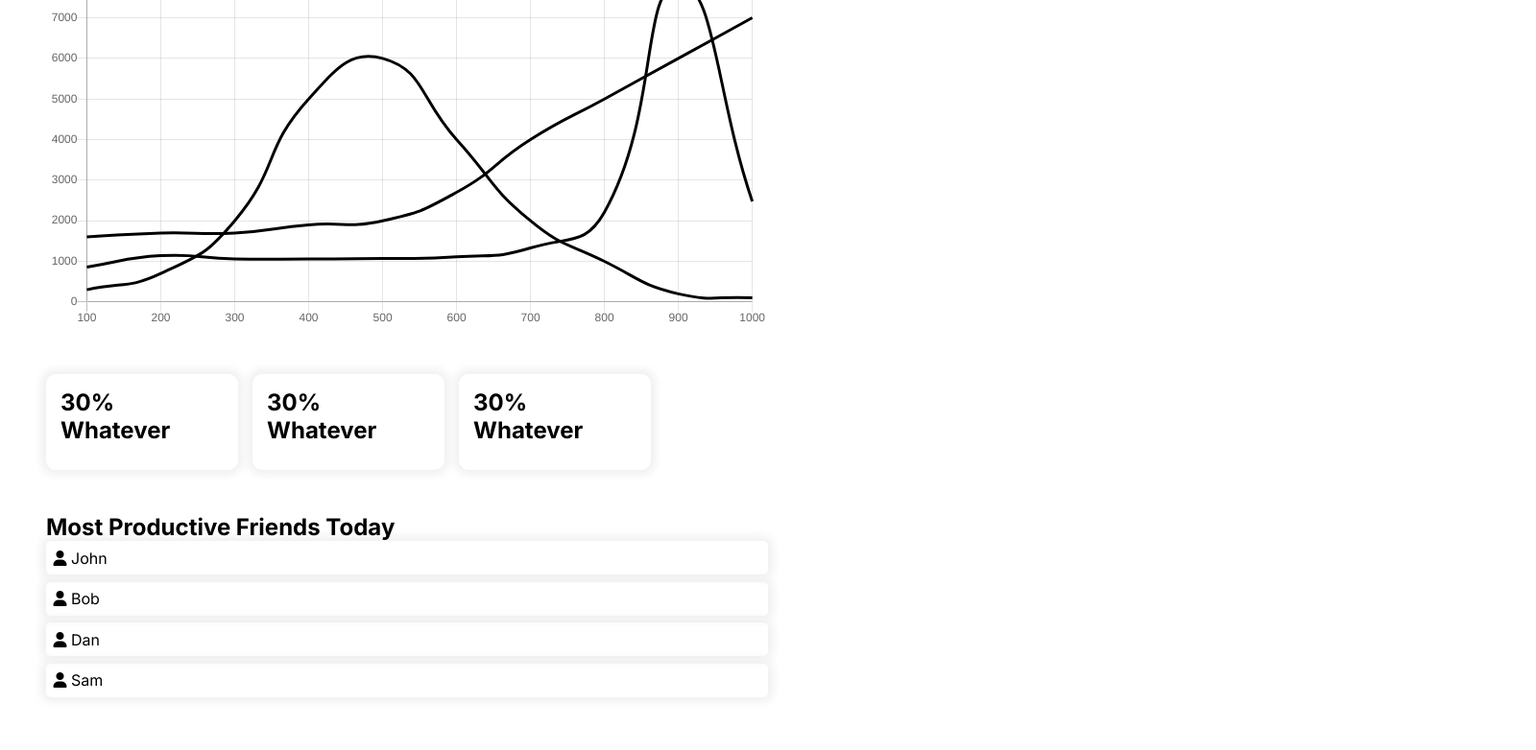
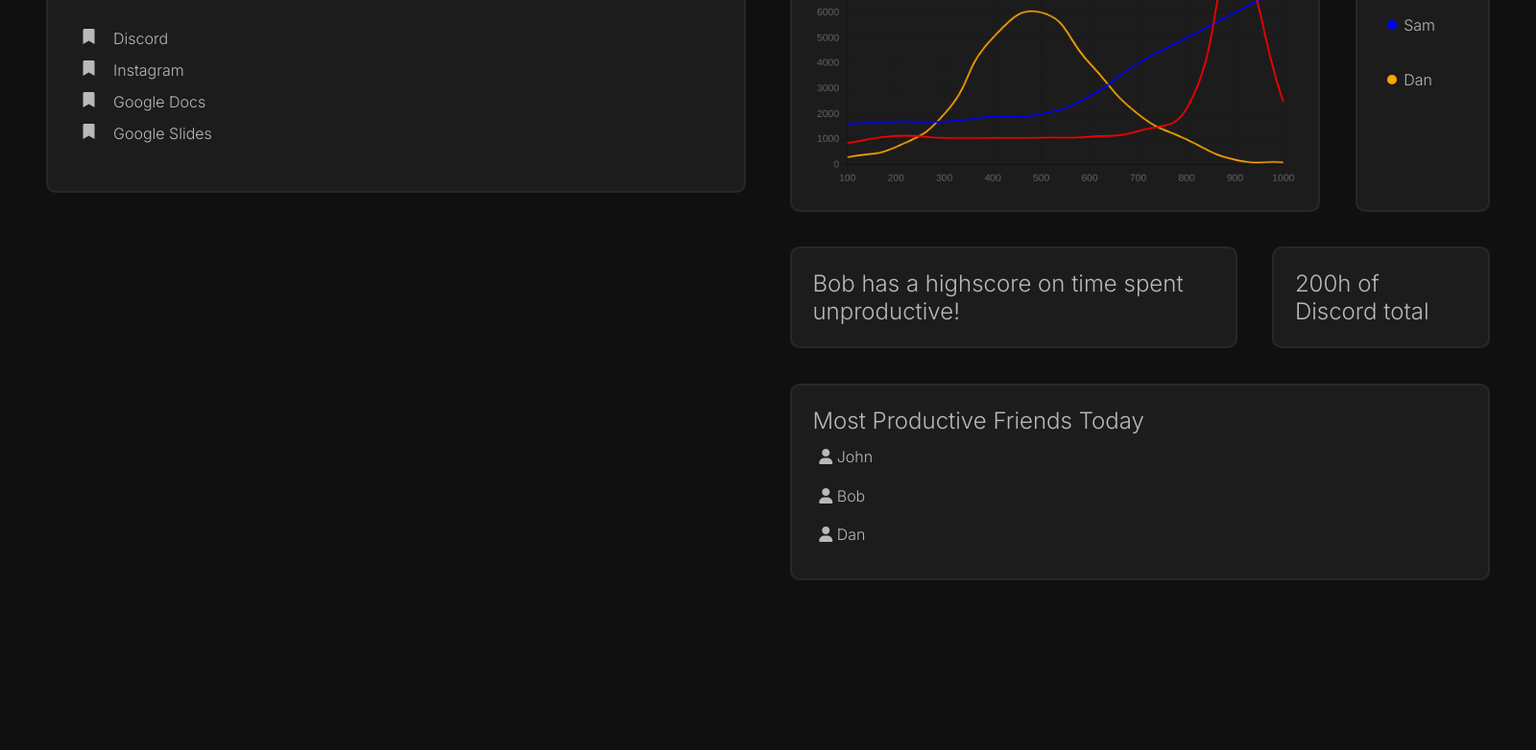
Before and after one commit to nicholasching/ProcrastiNation, an Electron app: page frontend/index.html in a window 1600 px wide. Shown: the part 118-900 px from the top of the page at 96% size. After the commit the page ends 800 px from the top, so only its background shows below. Drawn offline with nearby package versions, Linux system fonts and the light colour scheme.

Commit message:
Updated frontend, improved formatting and added hoverability for the graph and legend interaction

```diff
--- a/frontend/index.html
+++ b/frontend/index.html
@@ -18,63 +18,114 @@
 </head>
 <body>
 
-
-
-    <h1>DASHBOARD</h1>
+    <!-- <h1 class="main-title">DASHBOARD</h1> -->
     <div class="dashboard-container">
-        <canvas id="myChart" class="bar-chart"></canvas>
-        <div class="box-container">
-            <div class="box">
-                <h2>30% Whatever</h2>
-            </div>
-            <div class="box">
-                <h2>30% Whatever</h2>
-            </div>
-            <div class="box">
-                <h2>30% Whatever</h2>
+        <div class="left-container">
+            <div class="app-stats-container tile">
+                <h2 class="app-stats-title">Your Most Used Apps Today</h2>
+                <div class="app"><i class="fa-solid fa-bookmark"></i> Discord</div>
+                <div class="app"><i class="fa-solid fa-bookmark"></i> Instagram</div>
+                <div class="app"><i class="fa-solid fa-bookmark"></i> Google Docs</div>
+                <div class="app"><i class="fa-solid fa-bookmark"></i> Google Slides</div>
             </div>
         </div>
-        <div class="leaderboard-container">
-            <h2>Most Productive Friends Today</h2>
-            <div class="person"><i class="fa-solid fa-user"></i> John</div>
-            <div class="person"><i class="fa-solid fa-user"></i> Bob</div>
-            <div class="person"><i class="fa-solid fa-user"></i> Dan</div>
-            <div class="person"><i class="fa-solid fa-user"></i> Sam</div>
+        <div class="right-container">
+            <div class="graph-container">
+                <canvas id="myChart" class="bar-graph tile"></canvas>
+                <div class="legend tile">
+                    <div class="legend-person" id="person1"><div class="legend-person-color" style="background-color: red;"></div><p>Bob</p></div>
+                    <div class="legend-person" id="person2"><div class="legend-person-color" style="background-color: blue;"></div><p>Sam</p></div>
+                    <div class="legend-person" id="person3"><div class="legend-person-color" style="background-color: orange;"></div><p>Dan</p></div>
+                </div>
+            </div>
+
+            <div class="box-container">
+                <div class="box tile">
+                    <h2>Bob has a highscore on time spent unproductive!</h2>
+                </div>
+                <div class="box tile">
+                    <h2>200h of Discord total</h2>
+                </div>
+            </div>
+            <div class="leaderboard-container tile">
+                <h2 class="leaderboard-title">Most Productive Friends Today</h2>
+                <div class="leaderboard-person"><i class="fa-solid fa-user"></i> John</div>
+                <div class="leaderboard-person"><i class="fa-solid fa-user"></i> Bob</div>
+                <div class="leaderboard-person"><i class="fa-solid fa-user"></i> Dan</div>
+            </div>
         </div>
     </div>
 
 
     <script>
-        const xValues = [100,200,300,400,500,600,700,800,900,1000];
 
-        new Chart("myChart", {
+const person1 = document.getElementById("person1");
+const person2 = document.getElementById("person2");
+const person3 = document.getElementById("person3");
+
+const xValues = [100, 200, 300, 400, 500, 600, 700, 800, 900, 1000];
+
+const myChart = new Chart("myChart", {
   type: "line",
   data: {
     labels: xValues,
-            datasets: [{
-            data: [860,1140,1060,1060,1070,1110,1330,2210,7830,2478],
-            borderColor: "black",
+    datasets: [
+      {
+        data: [860, 1140, 1060, 1060, 1070, 1110, 1330, 2210, 7830, 2478],
+        borderColor: "red",
+        borderWidth: 2, // Default width
         fill: false,
         pointRadius: 0,
-            tension: 0.5
-            },{
-            data: [1600,1700,1700,1900,2000,2700,4000,5000,6000,7000],
-            borderColor: "black",
+        tension: 0.5,
+      },
+      {
+        data: [1600, 1700, 1700, 1900, 2000, 2700, 4000, 5000, 6000, 7000],
+        borderColor: "blue",
+        borderWidth: 2, // Default width
         fill: false,
         pointRadius: 0,
-            tension: 0.5
-            },{
-            data: [300,700,2000,5000,6000,4000,2000,1000,200,100],
-            borderColor: "black",
+        tension: 0.5,
+      },
+      {
+        data: [300, 700, 2000, 5000, 6000, 4000, 2000, 1000, 200, 100],
+        borderColor: "orange",
+        borderWidth: 2, // Default width
         fill: false,
         pointRadius: 0,
-            tension: 0.5
-            }]
+        tension: 0.5,
+      },
+    ],
   },
     options: {
-            legend: {display: false}
+        legend: {
+            display: false, // This disables the legend
+        },
+    },
+});
+
+// Function to change line thickness
+function highlightLine(index) {
+  myChart.data.datasets.forEach((dataset, i) => {
+    dataset.borderWidth = i === index ? 10 : 2; // Bolder line for the hovered element
+  });
+  myChart.update();
 }
+
+// Add event listeners for hover
+person1.addEventListener("mouseenter", () => highlightLine(0));
+person2.addEventListener("mouseenter", () => highlightLine(1));
+person3.addEventListener("mouseenter", () => highlightLine(2));
+
+// Reset line thickness on mouse leave
+[person1, person2, person3].forEach((person) => {
+  person.addEventListener("mouseleave", () => {
+    myChart.data.datasets.forEach((dataset) => {
+      dataset.borderWidth = 2; // Reset to default thickness
     });
+    myChart.update();
+  });
+});
+
     </script>
 
 </body>
--- a/frontend/main.js
+++ b/frontend/main.js
@@ -8,10 +8,6 @@ const createWindow = () => {
 
     win.loadFile('index.html')
   }
-
-  app.whenReady().then(() => {
-    createWindow()
-  })
 
   app.on('window-all-closed', () => {
     if (process.platform !== 'darwin') app.quit()
--- a/frontend/style.css
+++ b/frontend/style.css
@@ -1,47 +1,127 @@
 body {
     font-family: "Inter", serif;
-    padding: 3%;
+    background-color: #101010;
+    color: rgb(185, 185, 185);
+    padding: 3% 3% 0 3%;
 }
 
 * {
     margin: 0;
     padding: 0;
     box-sizing: border-box;
+    /* border: 1px solid black; */
+    font-weight: 300;
+}
+
+:root {
+    --box-shadow-standard: 0px 0px 10px 5px rgb(35, 35, 35);
+    --border-radius-standard: 10px;
+
+    --font-bigger: clamp(2rem, 2vw, 5rem);
+    --font-standard: clamp(1rem, 2vw, 5rem);
+}
+
+.main-title {
+    margin-bottom: 1%;
+    font-size: var(--font-bigger);
 }
 
 .dashboard-container {
     display: flex;
-    flex-direction: column;
+    gap: 3%;
 }
 
-.bar-chart {
+.left-container {
+    width: 50%;
+}
+
+.right-container {
+    width: 50%;
+}
+
+.tile {
+    /* box-shadow: var(--box-shadow-standard); */
+    border-radius: var(--border-radius-standard);
+    background-color: #1c1c1c;
+    border: 2px solid #282828;
+}
+
+.graph-container {
+    display: flex;
     width: 100%;
-    max-width: 50%;
-    margin-bottom: 3%;
+    gap: 5%;
+    margin-bottom: 5%;
+}
+
+
+.bar-graph {
+    width: 100%;
+    max-width: 80%;
+    padding: 3%;
+}
+
+.legend {
+    width: 20%;
+    padding: 3%;
+}
+
+.legend-person {
+    margin-bottom: 30%;
+    display: flex;
+    align-items: center;
+    border-radius: 3px;
+    gap: 10%;
+    padding: 5% 10%;
+    transition: 0.1s;
+    &:hover {
+        scale: 1.1;
+        background-color: #6b6b6b;
+    }
+}
+
+.legend-person-color {
+    height: 10px;
+    width: 10px;
+    border-radius: 100%;
 }
 
 .box-container {
     display: flex;
-    gap: 1%;
-    margin-bottom: 3%;
+    gap: 5%;
+    margin-bottom: 5%;
 }
 
 .box {
-    width: 200px;
-    height: 100px;
-    box-shadow: 0px 0px 10px 5px rgb(240, 240, 240);
-    border-radius: 10px;
+    padding: 3%;
+}
+
+.leaderboard-container {
+    width: 100%;
+    padding: 3%;
+}
+
+.leaderboard-title {
+    margin-bottom: 1%;
+}
+
+.leaderboard-person {
+    width: 100%;
+    margin-bottom: 1%;
     padding: 1%;
 }
 
-.leaderboard-container {
-    width: 50%;
+.app-stats-container {
+    width: 100%;
+    padding: 5%;
+    margin-bottom: 5%;
 }
 
-.person {
-    width: 100%;
-    margin-bottom: 1%;
-    padding: 1%;
-    border-radius: 5px;
-    box-shadow: 0px 0px 10px 5px rgb(240, 240, 240);
+.app-stats-title {
+    margin-bottom: 5%;
 }
+
+.app {
+    display: flex;
+    gap: 3%;
+    margin-bottom: 2%;
+}
```
Lines whose indentation alone changed are shown as unchanged.
